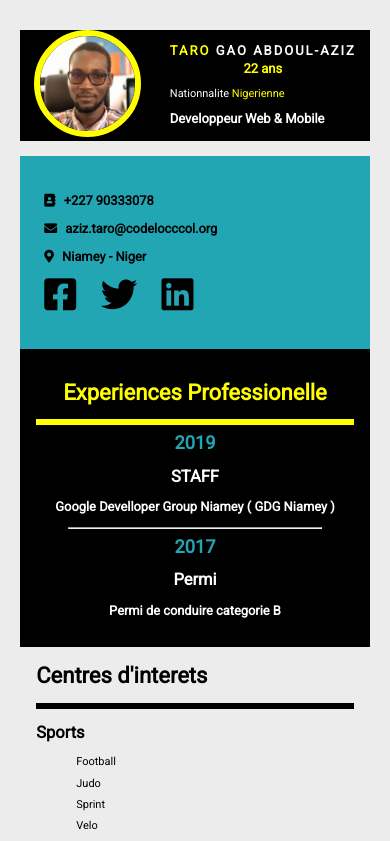
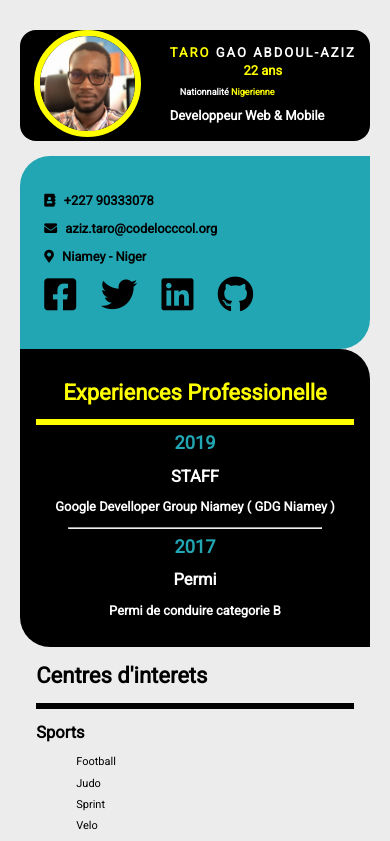
Before and after one commit to Aztaro97/Projet_CV, a plain HTML site: page index.html in a window 390 px wide. Shown: the top 841 px of the page. Drawn offline with Linux system fonts and the light colour scheme.

Commit message:
Add my social media link

```diff
--- a/index.html
+++ b/index.html
@@ -17,7 +17,7 @@
         <div class="title_subscript">
             <h1 class="my_name"><span style="color: yellow;">TARO </span>GAO ABDOUL-AZIZ</h1>
             <h1 class="age">22 ans</h1>
-            <p style="">Nationnalite <span style="color:yellow;font-size: 1.2;">Nigerienne</span></p>
+            <p style="">Nationnalité <span style="color:yellow;font-size: 1.2;">Nigerienne</span></p>
             <h2 class="poste_name">Developpeur Web & Mobile</h2>
         </div>
     </div>
@@ -33,8 +33,9 @@
                 <h3><i class="fas fa-map-marker-alt"></i>Niamey - Niger </h3>
                 <ul style="display: flex;padding-left: 0;">
                     <li class="social"><a class="social_link" href="https://www.facebook.com/Aztaro97"><i class="fab fa-facebook-square"></i></a></li>
-                    <li class="social"><a class="social_link" href=""><i class="fab fa-twitter"></i></a></li>
+                    <li class="social"><a class="social_link" href="https://twitter.com/AzizTaro"><i class="fab fa-twitter"></i></a></li>
                     <li class="social"><a class="social_link" href=""><i class="fab fa-linkedin"></i></a></li>
+                    <li class="social"><a class="social_link" href="https://github.com/Aztaro97"><i class="fab fa-github"></i></a></li>
                 </ul>
             </div>
             <div class="Experience">
@@ -182,9 +183,9 @@
                         </div>
                     </div>
                     <div class="competence_s1">
-                        <h2>INTERNET</h2>
+                        <h2>JavaScript</h2>
                         <div class="progress">
-                            <div class="progressbar" style="width: 90%">90%</div>
+                            <div class="progressbar" style="width: 40%">40%</div>
                         </div>
                     </div>
                 </div>
--- a/style.css
+++ b/style.css
@@ -3,7 +3,7 @@
 }
 html,body {
     margin: 0;
-    padding: 0 80px;
+    padding: 0 80px 80px 40px;
     font-family: 'Roboto', sans-serif;
     font-size: 14px;
     background: #ececec;
@@ -23,6 +23,10 @@ html,body {
 .image {
     position: relative;
     right: 10.62rem;
+}
+.title_subscript p {
+    font-size: 1.2rem;
+    font-weight: 700;
 }
 .age {
     margin:3px;
@@ -191,6 +195,13 @@ html,body {
             font-size: 13px;
             background: #ececec;
         }
+        .page_title {
+
+        }
+        .title_subscript p {
+            font-size: .7rem;
+            margin-left: 10px;
+        }
         .formation_date {
             width: 100%;
             right: 0;
@@ -211,6 +222,9 @@ html,body {
         .page_title {
             height: 8.5rem;
         }
+        .my_name {
+            font-size: 7px;
+        }
         .title_subscript > h1, .title_subscript > h2 {
             font-size: 1rem;
         }
@@ -220,6 +234,10 @@ html,body {
         .formation_detail{
             font-size: .7rem;
         }
+        .contact {
+            border-radius: 30px 0;
+        }
+        .Experience, .competences{border-radius: 0 30px;}
 
 
     }
@@ -230,7 +248,7 @@ html,body {
         }
         .page_title {
             grid-template-rows: repeat(2, 1fr);
-            border-radius: 0;
+            border-radius: 16px;
             margin: 0 0 1.2rem 0;
             padding:0 ;
         }
@@ -252,6 +270,7 @@ html,body {
             line-height: 1rem;
             text-align: center;
         }
+
     }
 
     @media only screen and (min-width:1733px) {
```
Also changed, not shown: 1 other file.
